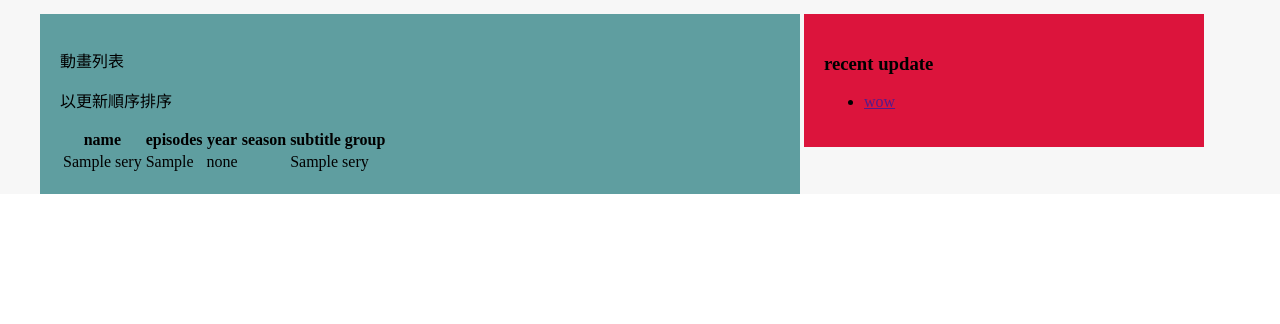
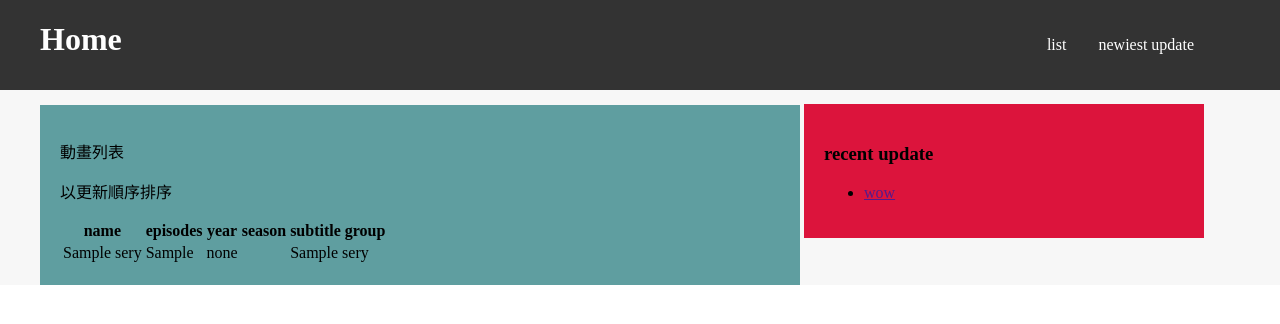
Before and after one commit to robinsonweng/savagetime, a Django app: page / in a window 1280 px wide. Shown: the top 324 px of the page. Run offline with Django 3.2, Linux system fonts and the light colour scheme; tables that the repository leaves empty hold one stand-in row (values such as "Sample post").

Commit message:
Include topnav.html to base.html

```diff
--- a/savagetime/static/home/css/home.css
+++ b/savagetime/static/home/css/home.css
@@ -1,57 +1,52 @@
-html, body {
-
-}
-
-.page {
-
-}
-
 .topnav{
     background-color: #333;
-    width: 100%;
-
-    /*
-    max-width: 1200px;
-    margin-left: auto;
-    margin-left: auto;
-    padding-left: 0;
-    padding-right: 0;
-    */
 }
 
 .topnav a {
-    float: left;
-    color: #f2f2f2;
-    text-align: center;
-    padding: 14px 30px;
     text-decoration: none;
-}
-
-.topnav a:hover {
-    background-color: #ddd;
-    color: black;
-}
-
-.topnav a.active {
-    background-color: #04AA6D;
     color: white;
 }
 
-.topnav h1 {
-    margin: 0;
-    padding: 0;
-    font-size: 2.4em;
-    font-weight: 400;
+.inline-align {
+    max-width: 1200px;
+    margin-left: auto;
+    margin-right: auto;
+}
+
+ .navigation {
+    width: 48.5%;
+    box-sizing: inherit;
+    display: inline-block;
+    margin-top: 0;
+}
+
+.navigation.title {
+    text-align: left;
+}
+
+.navigation.list {
+    text-align: justify;
+}
+
+.nav-menu {
+    display: block;
+    text-align: right;
+}
+
+.nav-menu li {
     display: inline-block;
 }
 
-.topnav-right {
-    float: right;
-    font-size: 17px;
+.nav-menu li a {
+    display: block;
+    padding: 20px 14px;
+    padding-top: 20px;
+    padding-bottom: 20px;
 }
 
-.topnav-right a{
-    padding: 25px 30px;
+.nav-menu li a:hover {
+    background-color: #ddd;
+    color: black;
 }
 
 .site-footer {
--- a/savagetime/templates/includes/topnav.html
+++ b/savagetime/templates/includes/topnav.html
@@ -0,0 +1,15 @@
+<div class="topnav">
+  <div class="inline-align">
+    <div id="site-title" class="navigation title">
+        <h1>
+          <a href="">Home</a>
+        </h1>
+    </div>
+    <div id="site-nav" class="navigation list">
+      <ul class="nav-menu">
+        <li><a href="">list</a></li>
+        <li><a href="">newiest update</a></li>
+      </ul>
+    </div>
+  </div>
+</div>
--- a/savagetime/templates/layouts/base.html
+++ b/savagetime/templates/layouts/base.html
@@ -16,7 +16,7 @@
 <body>
     <div class="page">
         <!-- top nav -->
-
+        {% include 'includes/topnav.html'%}
         <div class="home-content">
             {% block content%} {% endblock %}
             {% include 'includes/sidebar.html' %}
```
